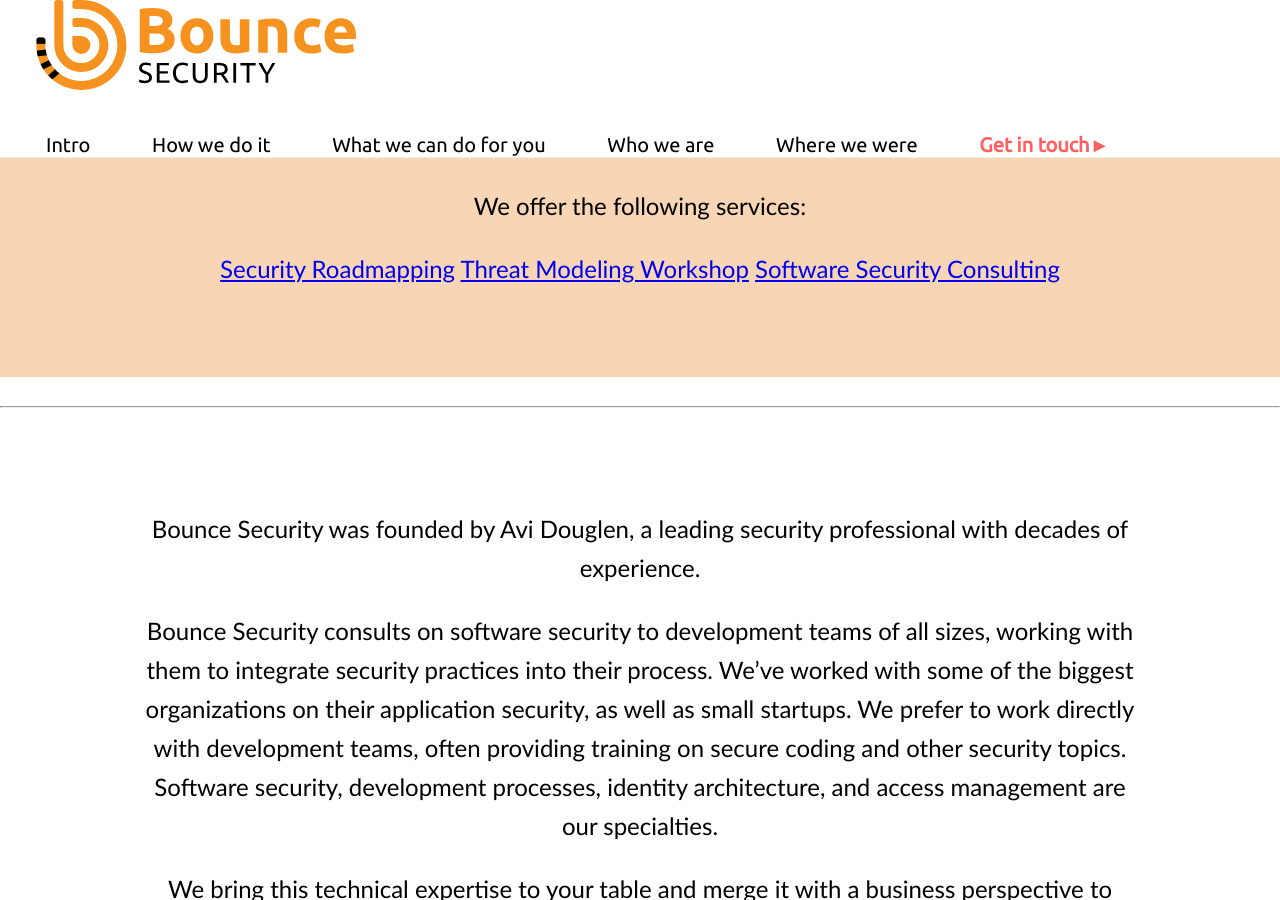
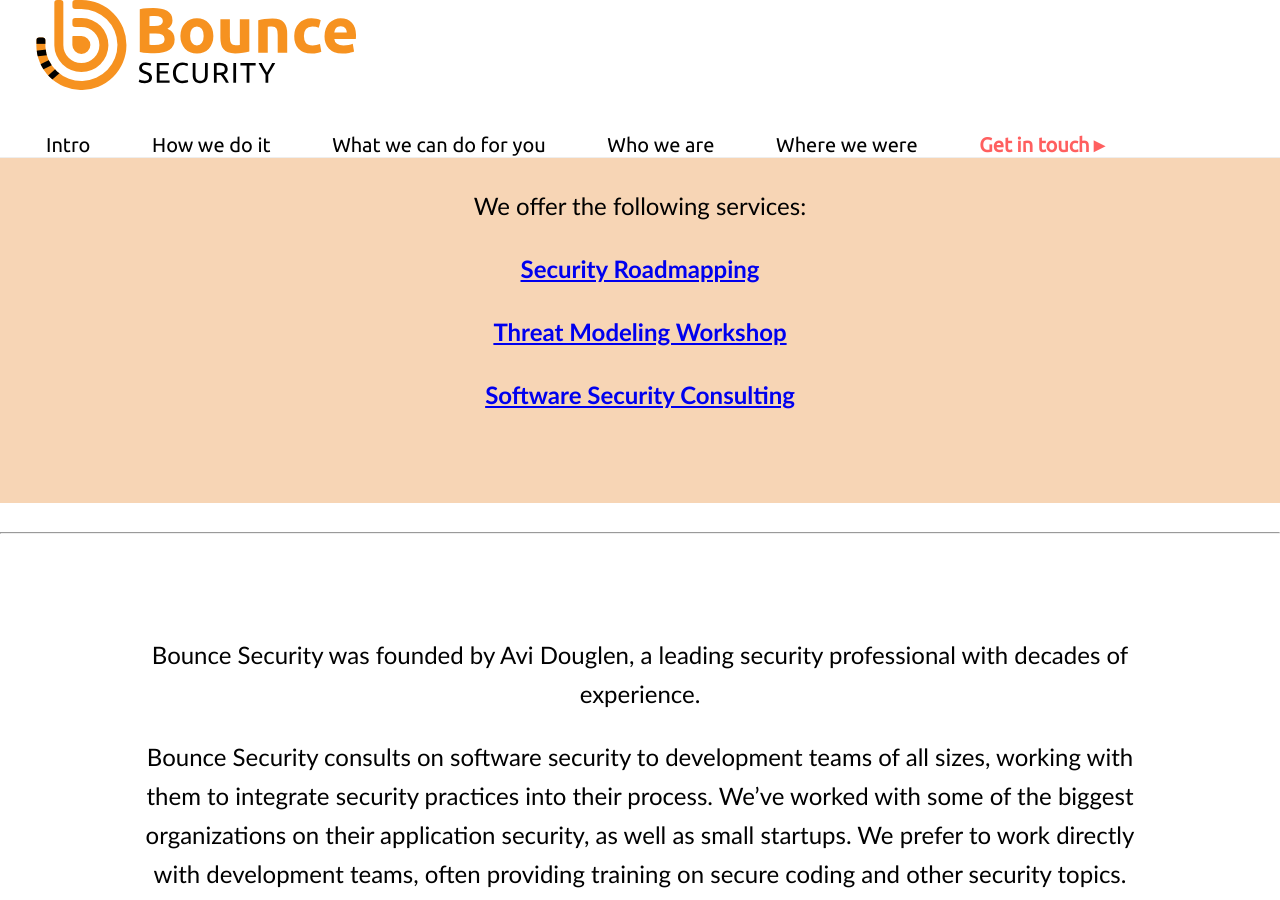
Before and after one commit to kamenskymic/bouncewebsite, a Jekyll site: the page built from index.md, in a window 1280 px wide and 900 px high, scrolled down 1011 px. Built offline with Jekyll 4.4.1, drawn with Linux system fonts in a browser that asks for light colours.

```diff
--- a/index.md
+++ b/index.md
@@ -29,9 +29,9 @@ Having strong technical background and an intelligent risk analysis framework in
 
 We offer the following services:
 
-<a href="services#roadmapping">Security Roadmapping</a>
-<a href="services#tmworkshop">Threat Modeling Workshop</a>
-<a href="services#consulting">Software Security Consulting</a>
+<p><b><a href="services#roadmapping">Security Roadmapping</a></b></p>
+<p><b><a href="services#tmworkshop">Threat Modeling Workshop</a></b></p>
+<p><b><a href="services#consulting">Software Security Consulting</a></b></p>
 
 </div>
 </section>
```
